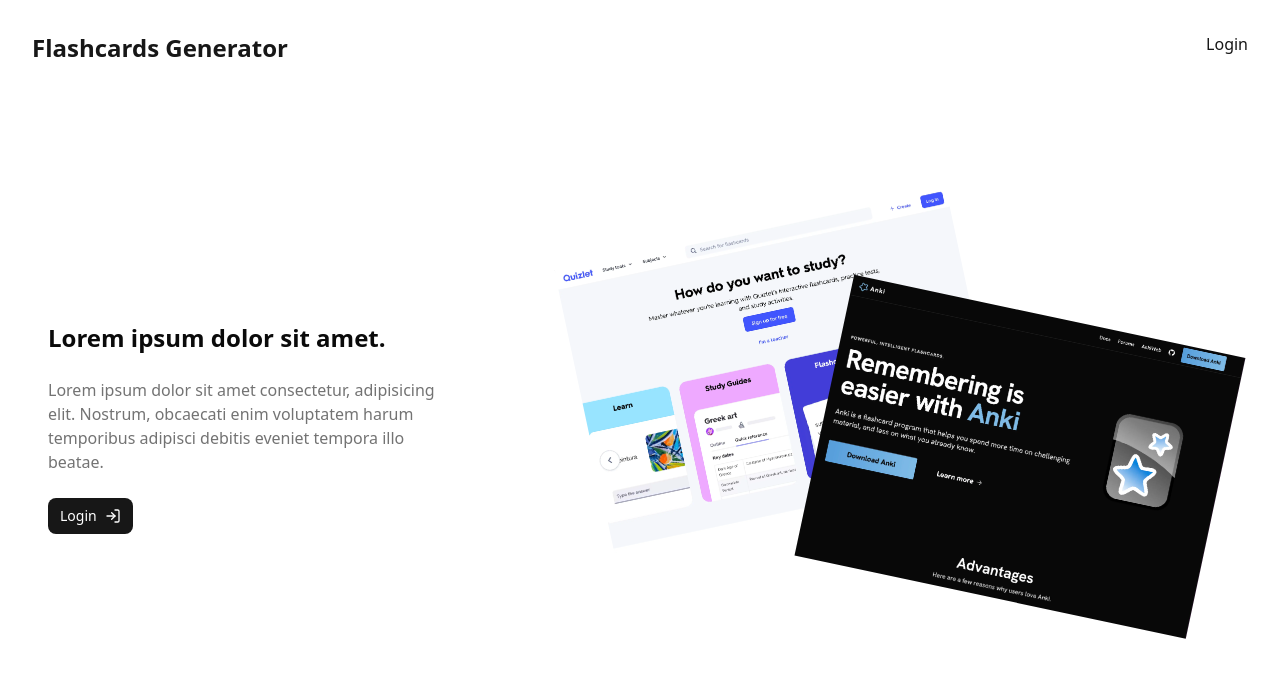
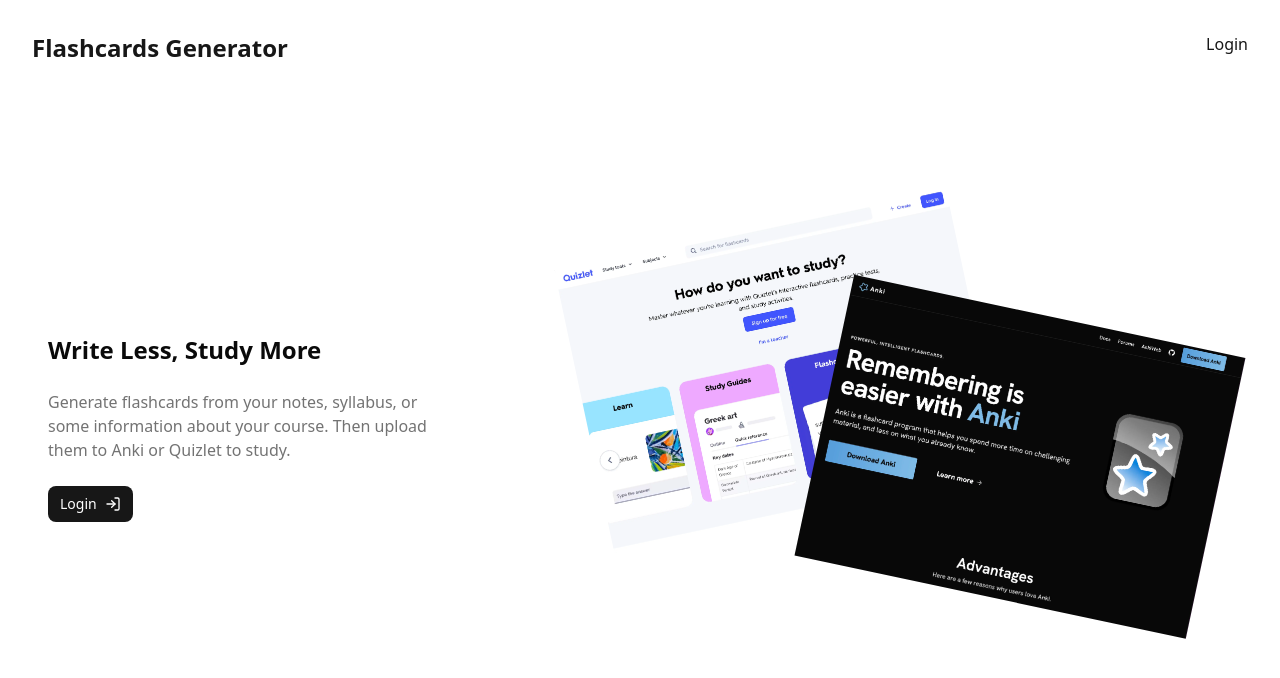
Before and after one commit to jam-ai3/flashcards-web, a Next.js app: page /home in a window 1280 px wide. Shown: the top 678 px of the page. Built offline with nearby package versions, Linux system fonts and the light colour scheme; no server answers.

Commit message:
changed home page text

```diff
--- a/package.json
+++ b/package.json
@@ -3,8 +3,8 @@
   "version": "0.1.0",
   "private": true,
   "scripts": {
-    "dev": "prisma generate && next dev --turbopack",
-    "build": "next build",
+    "dev": "next dev --turbopack",
+    "build": "npx prisma generate && next build",
     "start": "next start",
     "lint": "next lint"
   },
--- a/src/app/home/page.tsx
+++ b/src/app/home/page.tsx
@@ -17,11 +17,10 @@
       <div className="grid grid-cols-2 gap-4 h-full p-4">
         <section className="h-full grid place-items-center">
           <div className="flex flex-col gap-6">
-            <p className="text-2xl font-bold">Lorem ipsum dolor sit amet.</p>
+            <p className="text-2xl font-bold">Write Less, Study More</p>
             <p className="text-muted-foreground max-w-2/3">
-              Lorem ipsum dolor sit amet consectetur, adipisicing elit. Nostrum,
-              obcaecati enim voluptatem harum temporibus adipisci debitis
-              eveniet tempora illo beatae.
+              Generate flashcards from your notes, syllabus, or some information
+              about your course. Then upload them to Anki or Quizlet to study.
             </p>
             <Button asChild className="w-fit">
               <Link href={session ? "/" : "/auth/login"}>
```
